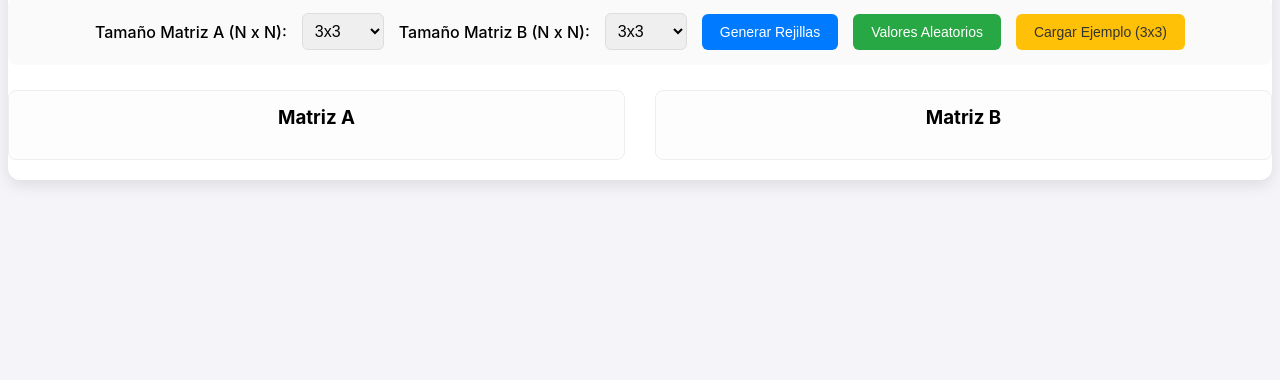
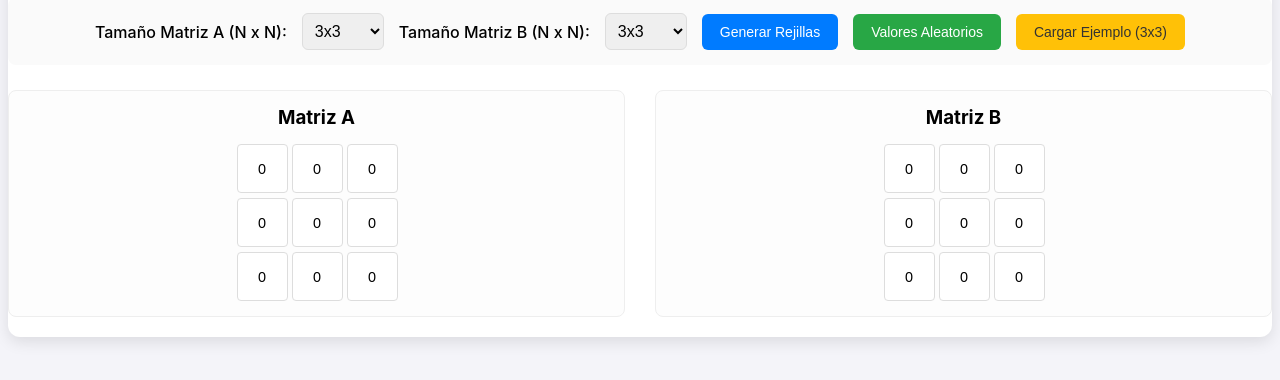
Before and after one commit to luischirinos7/lenguajes_cw, a plain HTML site: page calc.html in a window 1280 px wide. Shown: the part 90-470 px from the top of the page. Drawn offline with Linux system fonts and the light colour scheme.

Commit message:
implementacion del boton generar/limpiar rejillas de las matrices

```diff
--- a/script.js
+++ b/script.js
@@ -8,5 +8,34 @@ document.addEventListener('DOMContentLoaded', () => {
     const resultContainer = document.getElementById('result-container');
     const messageArea = document.getElementById('message-area');
     const scalarInput = document.getElementById('scalar');
+    const btnGenerate = document.getElementById('btnGenerate');
+
+    function generateGrid(container, size, idPrefix){
+
+        container.innerHTML = ''; // Limpiar rejilla anterior
+        container.style.gridTemplateColumns = `repeat(${size}, 50px)`;
+
+        for (let i = 0; i < size; i++) {
+            for (let j = 0; j < size; j++) {
+                const input = document.createElement('input');
+                input.type = 'number';
+                input.className = 'matrix-input';
+                input.id = `${idPrefix}-${i}-${j}`;
+                input.value = '0';
+                container.appendChild(input);
+            }
+        }
+    }
+
+    // Botón de Generar Rejillas
+    btnGenerate.addEventListener('click', () => {
+        generateGrid(matrixAContainer, parseInt(sizeASelect.value), 'matrixA');
+        generateGrid(matrixBContainer, parseInt(sizeBSelect.value), 'matrixB');
+    });
+
+    // Generar rejillas iniciales al cargar la página
+    generateGrid(matrixAContainer, parseInt(sizeASelect.value), 'matrixA');
+    generateGrid(matrixBContainer, parseInt(sizeBSelect.value), 'matrixB');
+
 
 });
--- a/style.css
+++ b/style.css
@@ -125,6 +125,7 @@ button.example-btn:hover{
     font-size: 0.9em;
     /* Ocultar flechas en input number */
     -moz-appearance: textfield;
+    appearance: textfield;
 }
 .matrix-input::-webkit-outer-spin-button,
 .matrix-input::-webkit-inner-spin-button {
```
